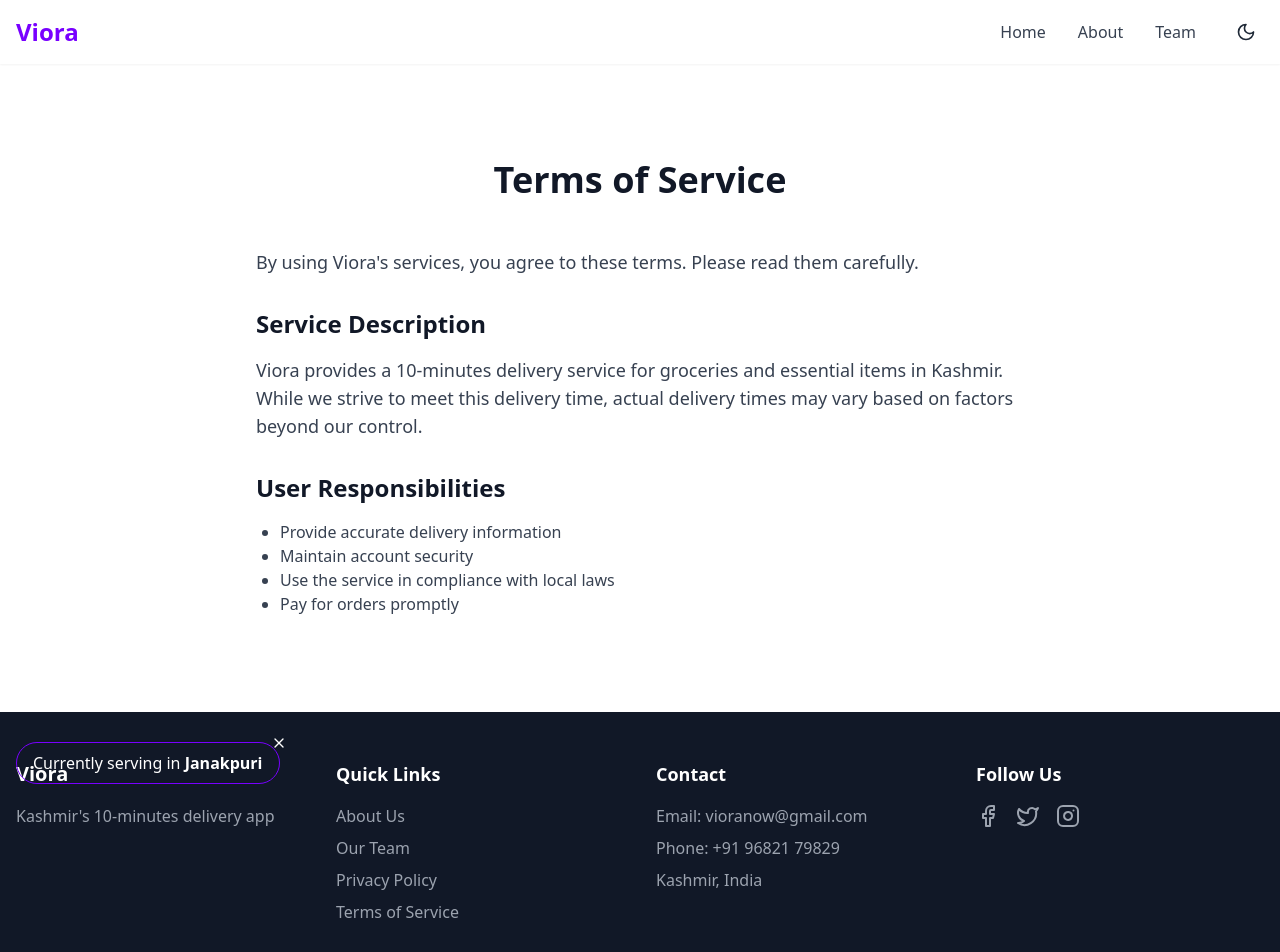
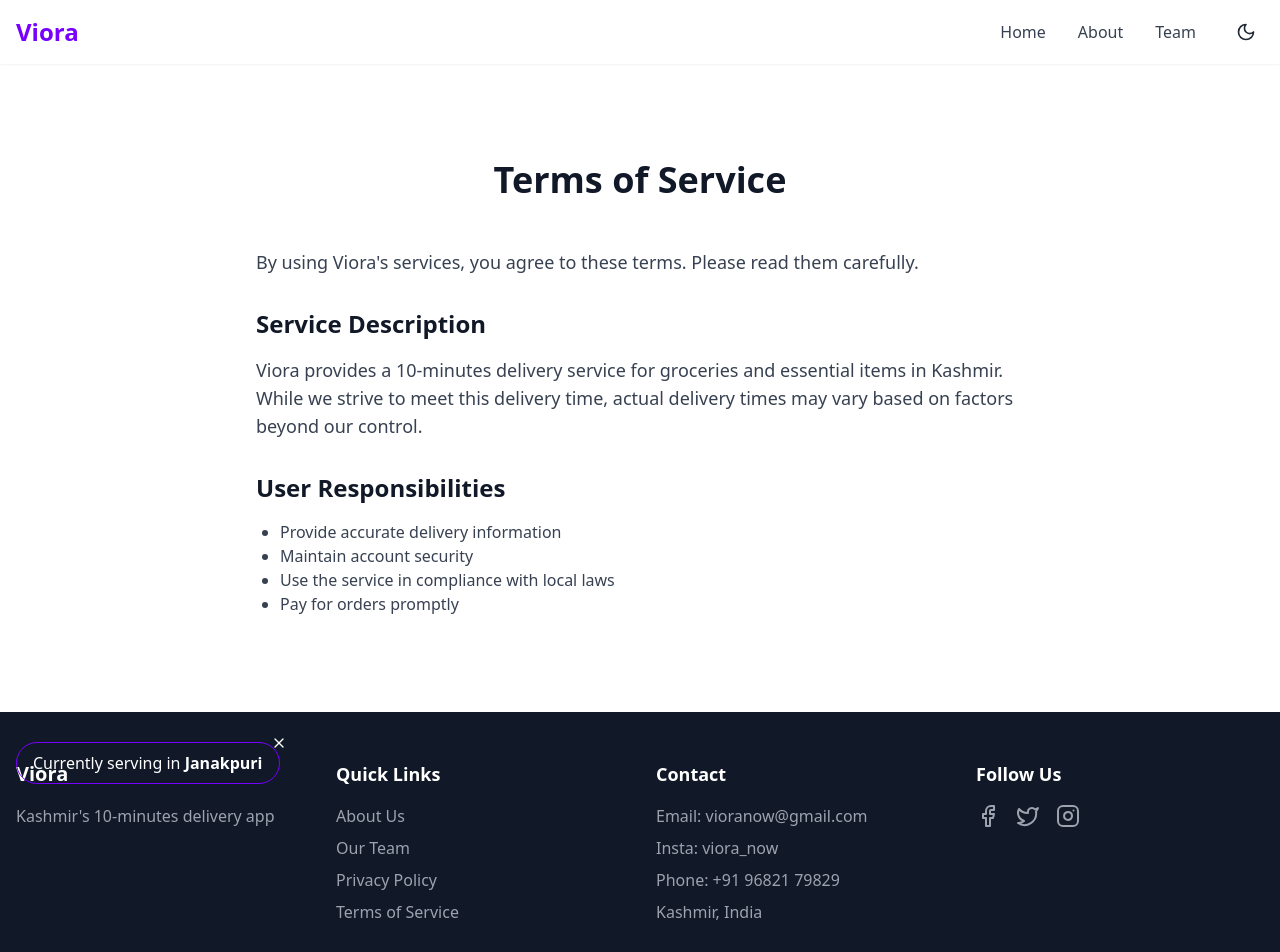
Before and after one commit to ronit-ghosh/viora-demo, a React (Vite) app: page /terms in a window 1280 px wide. Shown: the top 952 px of the page. Built offline with nearby package versions, Linux system fonts and the light colour scheme.

Commit message:
Social Links Added

```diff
--- a/src/components/Footer.tsx
+++ b/src/components/Footer.tsx
@@ -24,6 +24,7 @@ export default function Footer() {
             <h4 className="text-lg font-semibold mb-4">Contact</h4>
             <ul className="space-y-2 text-gray-400">
               <li>Email: vioranow@gmail.com</li>
+              <li>Insta: viora_now</li>
               <li>Phone: +91 96821 79829</li>
               <li>Kashmir, India</li>
             </ul>
@@ -38,7 +39,7 @@ export default function Footer() {
               <a href="#" className="text-gray-400 hover:text-white">
                 <Twitter />
               </a>
-              <a href="#" className="text-gray-400 hover:text-white">
+              <a href="https://www.instagram.com/viora_now/" target='_blank' className="text-gray-400 hover:text-white">
                 <Instagram />
               </a>
             </div>
```
